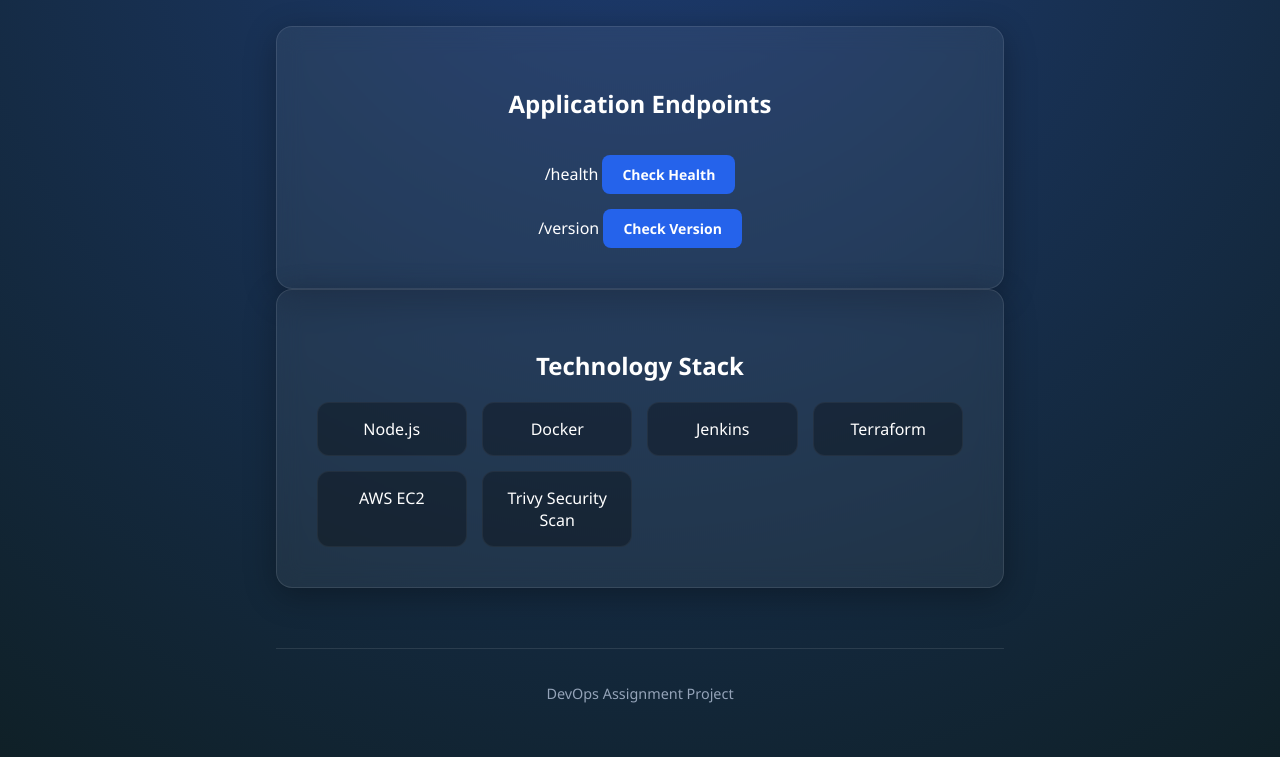
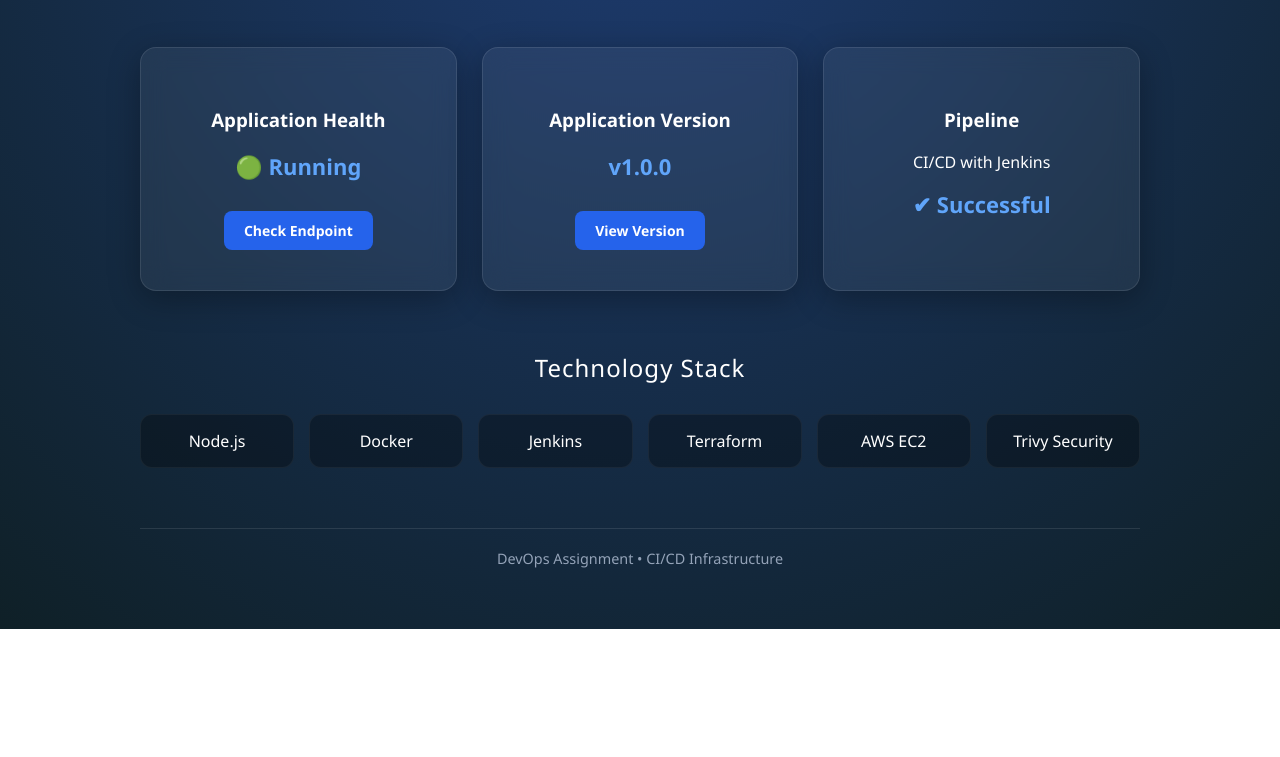
Before and after one commit to MarvelousCoder/DevOps-Assignment, a website: page app/public/index.html in a window 1280 px wide. Shown: the part 171-928 px from the top of the page. After the commit the page ends 800 px from the top, so only its background shows below. Drawn offline with Linux system fonts and the light colour scheme.

Commit message:
Added README documentation, screenshots, and project files

```diff
--- a/app/public/index.html
+++ b/app/public/index.html
@@ -69,30 +69,36 @@
 
 <body>
 
-<div class="container">
+    <div class="dashboard">
 
         <header>
             <h1>🚀 DevOps Deployment Dashboard</h1>
-<p>Node.js Application | Docker | Jenkins | Terraform | AWS</p>
+            <p>Node Application deployed using Docker, Jenkins & Terraform</p>
         </header>
 
-<section class="card">
+        <div class="grid">
 
-<h2>Application Endpoints</h2>
-
-<div class="endpoint">
-<span>/health</span>
-<a href="/health" target="_blank">Check Health</a>
+            <div class="card">
+                <h3>Application Health</h3>
+                <p class="status">🟢 Running</p>
+                <a href="/health" target="_blank">Check Endpoint</a>
             </div>
 
-<div class="endpoint">
-<span>/version</span>
-<a href="/version" target="_blank">Check Version</a>
+            <div class="card">
+                <h3>Application Version</h3>
+                <p class="status">v1.0.0</p>
+                <a href="/version" target="_blank">View Version</a>
             </div>
 
-</section>
+            <div class="card">
+                <h3>Pipeline</h3>
+                <p>CI/CD with Jenkins</p>
+                <p class="status">✔ Successful</p>
+            </div>
 
-<section class="card">
+        </div>
+
+        <section class="tech-section">
 
             <h2>Technology Stack</h2>
 
@@ -103,17 +109,18 @@
                 <div class="tech">Jenkins</div>
                 <div class="tech">Terraform</div>
                 <div class="tech">AWS EC2</div>
-<div class="tech">Trivy Security Scan</div>
+                <div class="tech">Trivy Security</div>
 
             </div>
 
         </section>
 
         <footer>
-<p>DevOps Assignment Project</p>
+            DevOps Assignment • CI/CD Infrastructure
         </footer>
 
     </div>
 
 </body>
+
 </html>
```
Also changed, not shown: Media/Screenshot 2026-03-10 194531.png (added), Media/Screenshot 2026-03-10 194653.png (added), Media/Screenshot 2026-03-10 210539.png (added), Media/ss1.png (added), Media/ss2.png (added), Media/ss3.png (added), Media/ss3a.png (added), Media/ss4.png (added), Media/ss5.png (added), Media/ss6.png (added), README.md, 1 other file. Lines whose indentation alone changed are shown as unchanged.
